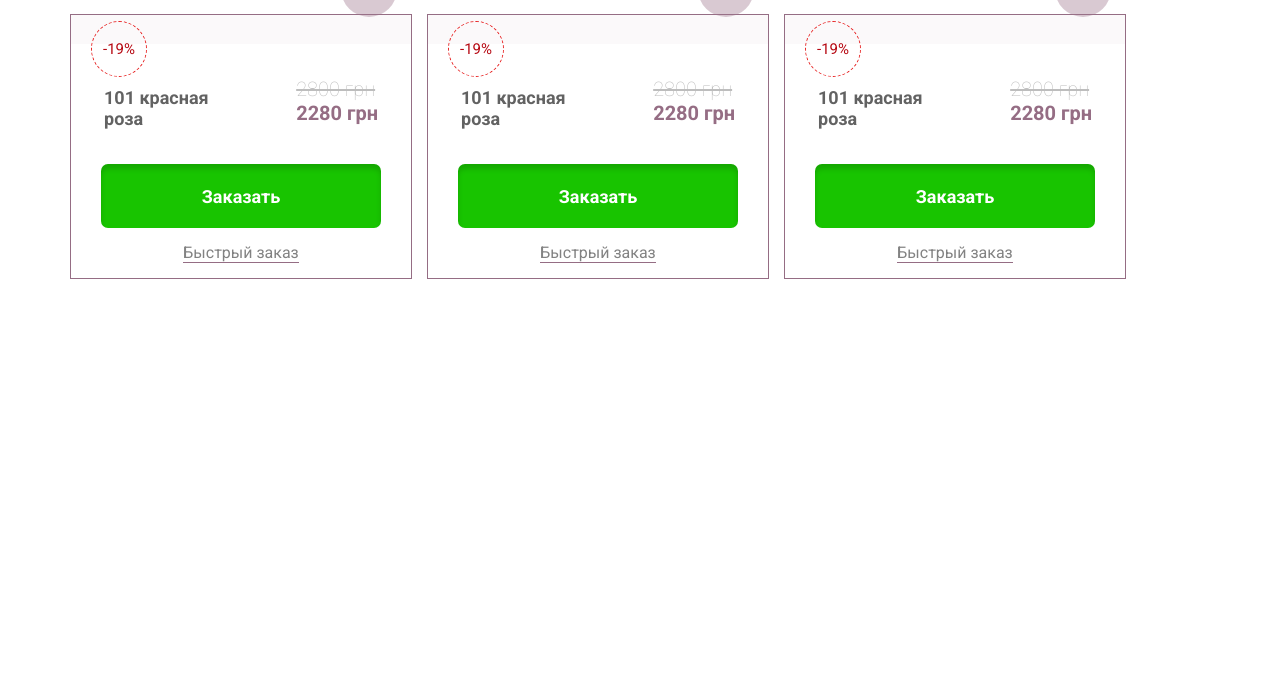
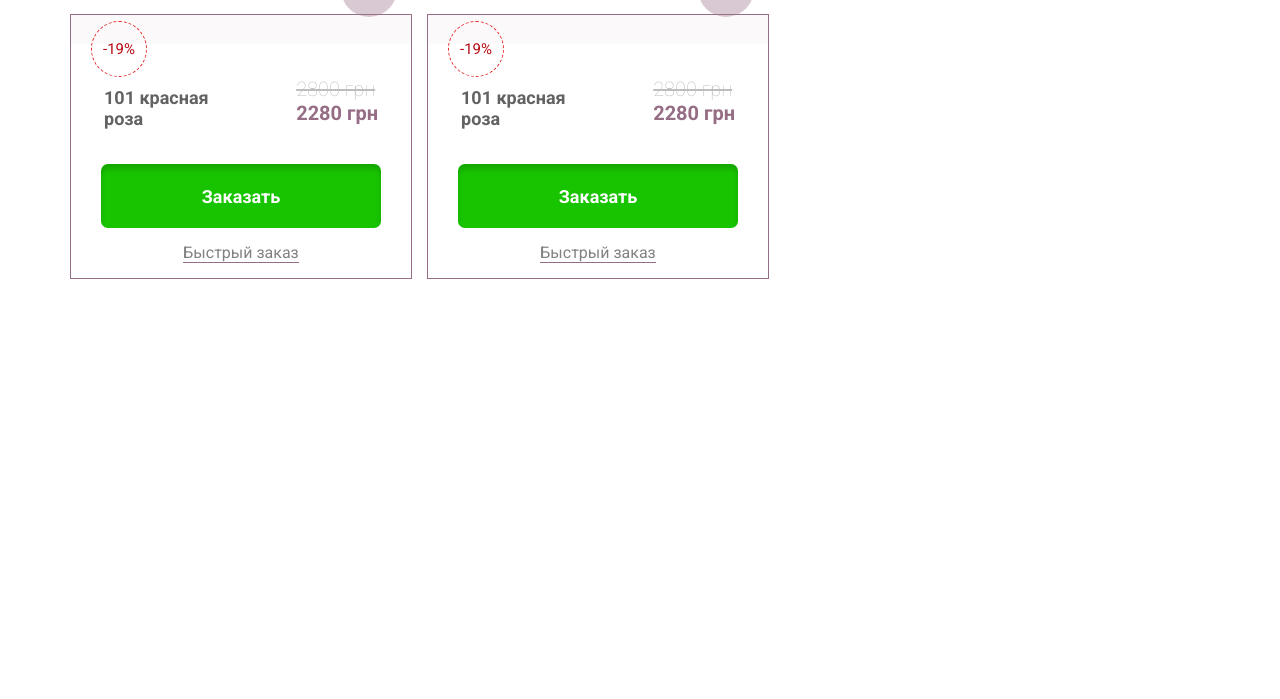
Before and after one commit to vanyapeev94/less_25, a plain HTML site: page index.html in a window 1280 px wide. Shown: the part 101-800 px from the top of the page. Drawn offline with Linux system fonts and the light colour scheme.

Commit message:
delete product

```diff
--- a/index.html
+++ b/index.html
@@ -84,40 +84,6 @@
 
 
 
-            <!--это блок одного товара-->
-            <div class="product-wrapper">
-                <!--делаем отдельный верхний кусок продукта-->
-                <div class="wrap-img">
-                    <!--Скидка-->
-                    <div class="sale">-19%</div>
-                    <!--кнопка добавить в избранное-->
-                    <div class="btn-favorite">
-                        <img src="images/ico-favorite.svg" alt="">
-                    </div>
-                    <!--изображение-->
-                    <div class="img-box">
-                        <img src="images/product-3.png" alt="">
-                    </div>
-                    <div class="sale-active">TOP</div>
-                </div>
-                <!--инфор. кусок связанный с кнопками, названием и ценой-->
-                <div class="prod-info">
-                    <!--информация-->
-                    <div class="wrap-info">
-                        <div class="name-prod">101 красная роза</div>
-                        <div class="price">
-                            <div class="old-price"><s>2800 грн</s></div>
-                            <div class="new-price">2280 грн</div>
-                        </div>
-                    </div>
-                    <!--кнопки-->
-                    <div class="wrap-btns">
-                        <div class="add-to-cart">Заказать</div>
-                        <div class="fast-order">Быстрый заказ</div>
-                    </div>
-                </div>
-            </div>
-        </div>
     </secion>
 </body>
 </html>
```
